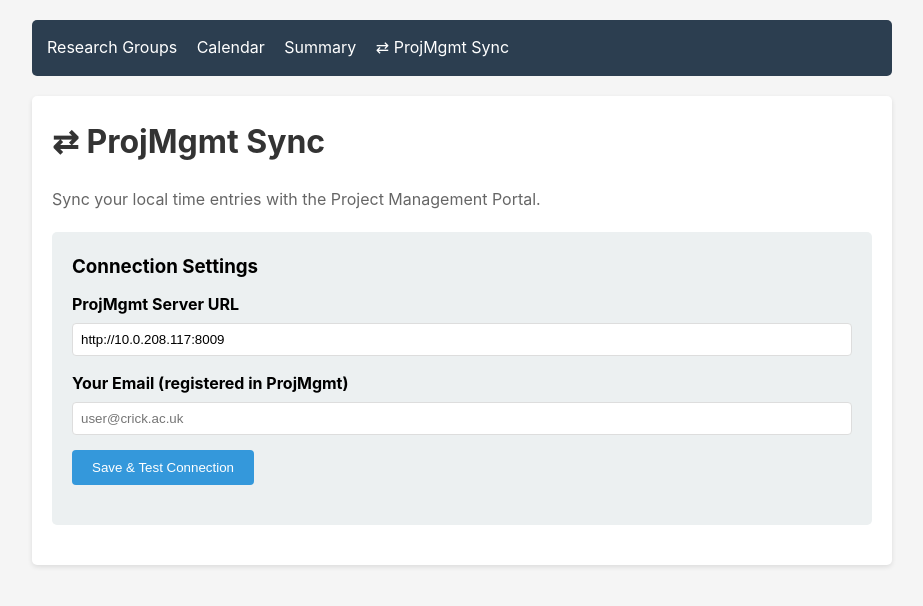
After one commit to Chemical-Biology-STP/time_tracker, a Flask app: page /sync in a window 1280 px wide. The commit adds this page. Shown: the top 606 px of the page, without its empty margins (178-1101 px from the left). Run offline with Flask 3, Linux system fonts and the light colour scheme.

Commit message:
feat: add ProjMgmt sync integration
- Add ProjMgmtSync client for bidirectional time entry sync
- Add sync settings page with server URL and email configuration
- Add project mapping UI to link local projects to ProjMgmt projects
- Add push functionality to send time entries to ProjMgmt server
- Add ProjMgmt Sync nav link to base template

```diff
--- a/app/routes.py
+++ b/app/routes.py
@@ -889,3 +889,225 @@ def edit_entry(entry_id):
 
     return render_template('edit_entry.html', entry=entry, group=group,
                           all_groups=all_groups, projects=projects)
+
+
+# ---------------------------------------------------------------------------
+# ProjMgmt Sync Routes
+# ---------------------------------------------------------------------------
+
+
+@bp.route('/sync', methods=['GET'])
+def sync_settings():
+    """Display ProjMgmt sync configuration and status."""
+    import json
+    import os
+
+    config_path = os.path.join(
+        os.path.dirname(os.path.dirname(os.path.abspath(__file__))),
+        'instance', 'sync_config.json'
+    )
+
+    config = {}
+    if os.path.exists(config_path):
+        with open(config_path) as f:
+            config = json.load(f)
+
+    groups = ResearchGroup.query.all()
+
+    # Load project mappings if they exist
+    mappings_path = os.path.join(
+        os.path.dirname(os.path.dirname(os.path.abspath(__file__))),
+        'instance', 'sync_mappings.json'
+    )
+    mappings = {}
+    if os.path.exists(mappings_path):
+        with open(mappings_path) as f:
+            mappings = json.load(f)
+
+    return render_template(
+        'sync.html',
+        config=config,
+        groups=groups,
+        mappings=mappings,
+    )
+
+
+@bp.route('/sync/configure', methods=['POST'])
+def sync_configure():
+    """Save ProjMgmt sync configuration."""
+    import json
+    import os
+
+    server_url = request.form.get('server_url', '').strip()
+    email = request.form.get('email', '').strip()
+
+    if not server_url or not email:
+        flash('Server URL and email are required.', 'error')
+        return redirect(url_for('main.sync_settings'))
+
+    config = {
+        'server_url': server_url,
+        'email': email,
+    }
+
+    instance_dir = os.path.join(
+        os.path.dirname(os.path.dirname(os.path.abspath(__file__))),
+        'instance'
+    )
+    os.makedirs(instance_dir, exist_ok=True)
+
+    config_path = os.path.join(instance_dir, 'sync_config.json')
+    with open(config_path, 'w') as f:
+        json.dump(config, f, indent=2)
+
+    # Test connection
+    from .sync import ProjMgmtSync
+    try:
+        sync = ProjMgmtSync(server_url, email)
+        user_info = sync.authenticate()
+        flash(f'Connected as {user_info["username"]} ({user_info["role"]}).', 'success')
+    except Exception as exc:
+        flash(f'Configuration saved but connection failed: {exc}', 'error')
+
+    return redirect(url_for('main.sync_settings'))
+
+
+@bp.route('/sync/pull-projects', methods=['POST'])
+def sync_pull_projects():
+    """Pull projects from ProjMgmt and show them for mapping."""
+    import json
+    import os
+
+    config_path = os.path.join(
+        os.path.dirname(os.path.dirname(os.path.abspath(__file__))),
+        'instance', 'sync_config.json'
+    )
+    if not os.path.exists(config_path):
+        flash('Configure sync settings first.', 'error')
+        return redirect(url_for('main.sync_settings'))
+
+    with open(config_path) as f:
+        config = json.load(f)
+
+    from .sync import ProjMgmtSync
+    try:
+        sync_client = ProjMgmtSync(config['server_url'], config['email'])
+        sync_client.authenticate()
+        remote_projects = sync_client.pull_projects(include_all=True)
+    except Exception as exc:
+        flash(f'Failed to pull projects: {exc}', 'error')
+        return redirect(url_for('main.sync_settings'))
+
+    # Store remote projects in session for the mapping step
+    from flask import session
+    session['remote_projects'] = remote_projects
+
+    groups = ResearchGroup.query.all()
+    local_projects = Project.query.filter_by(archived=False).all()
+
+    # Load existing mappings
+    mappings_path = os.path.join(
+        os.path.dirname(os.path.dirname(os.path.abspath(__file__))),
+        'instance', 'sync_mappings.json'
+    )
+    mappings = {}
+    if os.path.exists(mappings_path):
+        with open(mappings_path) as f:
+            mappings = json.load(f)
+
+    return render_template(
+        'sync_map.html',
+        remote_projects=remote_projects,
+        local_projects=local_projects,
+        groups=groups,
+        mappings=mappings,
+        config=config,
+    )
+
+
+@bp.route('/sync/save-mappings', methods=['POST'])
+def sync_save_mappings():
+    """Save project mappings (local project ID -> ProjMgmt project ID)."""
+    import json
+    import os
+
+    mappings = {}
+    for key, value in request.form.items():
+        if key.startswith('mapping_') and value:
+            local_project_id = key.replace('mapping_', '')
+            mappings[local_project_id] = int(value)
+
+    instance_dir = os.path.join(
+        os.path.dirname(os.path.dirname(os.path.abspath(__file__))),
+        'instance'
+    )
+    os.makedirs(instance_dir, exist_ok=True)
+
+    mappings_path = os.path.join(instance_dir, 'sync_mappings.json')
+    with open(mappings_path, 'w') as f:
+        json.dump(mappings, f, indent=2)
+
+    flash(f'{len(mappings)} project mapping(s) saved.', 'success')
+    return redirect(url_for('main.sync_settings'))
+
+
+@bp.route('/sync/push', methods=['POST'])
+def sync_push():
+    """Push time entries from a local group to ProjMgmt."""
+    import json
+    import os
+
+    group_id = request.form.get('group_id', type=int)
+    since_date = request.form.get('since_date', '').strip() or None
+
+    if not group_id:
+        flash('Select a research group to sync.', 'error')
+        return redirect(url_for('main.sync_settings'))
+
+    config_path = os.path.join(
+        os.path.dirname(os.path.dirname(os.path.abspath(__file__))),
+        'instance', 'sync_config.json'
+    )
+    mappings_path = os.path.join(
+        os.path.dirname(os.path.dirname(os.path.abspath(__file__))),
+        'instance', 'sync_mappings.json'
+    )
+
+    if not os.path.exists(config_path):
+        flash('Configure sync settings first.', 'error')
+        return redirect(url_for('main.sync_settings'))
+
+    with open(config_path) as f:
+        config = json.load(f)
+
+    mappings = {}
+    if os.path.exists(mappings_path):
+        with open(mappings_path) as f:
+            mappings = json.load(f)
+
+    if not mappings:
+        flash('No project mappings configured. Map your local projects to ProjMgmt projects first.', 'error')
+        return redirect(url_for('main.sync_settings'))
+
+    # Convert string keys to int
+    int_mappings = {int(k): v for k, v in mappings.items()}
+
+    from .sync import ProjMgmtSync
+    try:
+        sync_client = ProjMgmtSync(config['server_url'], config['email'])
+        sync_client.authenticate()
+        result = sync_client.push_entries(group_id, int_mappings, since_date)
+    except Exception as exc:
+        flash(f'Sync failed: {exc}', 'error')
+        return redirect(url_for('main.sync_settings'))
+
+    created = result.get('created', 0)
+    skipped = result.get('skipped', 0)
+    errors = result.get('errors', [])
+
+    msg = f'Sync complete: {created} entries pushed, {skipped} skipped.'
+    if errors:
+        msg += f' {len(errors)} error(s).'
+    flash(msg, 'success' if not errors else 'warning')
+
+    return redirect(url_for('main.sync_settings'))
--- a/app/templates/base.html
+++ b/app/templates/base.html
@@ -36,6 +36,7 @@
         <a href="{{ url_for('main.groups') }}">Research Groups</a>
         <a href="{{ url_for('main.overall_calendar') }}">Calendar</a>
         <a href="{{ url_for('main.overall_summary') }}">Summary</a>
+        <a href="{{ url_for('main.sync_settings') }}">⇄ ProjMgmt Sync</a>
     </nav>
     <div class="container">
         {% with messages = get_flashed_messages(with_categories=true) %}
--- /dev/null
+++ b/app/templates/sync.html
@@ -0,0 +1,63 @@
+{% extends "base.html" %}
+{% block title %}ProjMgmt Sync — Time Tracker{% endblock %}
+
+{% block content %}
+<h1>⇄ ProjMgmt Sync</h1>
+<p style="color:#666;margin-bottom:20px">Sync your local time entries with the Project Management Portal.</p>
+
+<!-- Connection Settings -->
+<div class="summary-box">
+  <h3>Connection Settings</h3>
+  <form method="post" action="{{ url_for('main.sync_configure') }}">
+    <label for="server_url">ProjMgmt Server URL</label>
+    <input type="url" name="server_url" id="server_url" value="{{ config.get('server_url', 'http://10.0.208.117:8009') }}" placeholder="http://10.0.208.117:8009" required>
+
+    <label for="email">Your Email (registered in ProjMgmt)</label>
+    <input type="email" name="email" id="email" value="{{ config.get('email', '') }}" placeholder="user@crick.ac.uk" required>
+
+    <button type="submit">Save &amp; Test Connection</button>
+  </form>
+</div>
+
+{% if config.get('email') %}
+<!-- Project Mapping -->
+<div class="summary-box">
+  <h3>Project Mapping</h3>
+  <p style="color:#666;margin-bottom:15px">Map your local projects to ProjMgmt projects so time entries sync to the right place.</p>
+  <form method="post" action="{{ url_for('main.sync_pull_projects') }}">
+    <button type="submit">Pull ProjMgmt Projects &amp; Configure Mappings</button>
+  </form>
+
+  {% if mappings %}
+  <table style="margin-top:15px">
+    <thead><tr><th>Local Project ID</th><th>→ ProjMgmt Project ID</th></tr></thead>
+    <tbody>
+      {% for local_id, remote_id in mappings.items() %}
+      <tr><td>{{ local_id }}</td><td>{{ remote_id }}</td></tr>
+      {% endfor %}
+    </tbody>
+  </table>
+  {% endif %}
+</div>
+
+<!-- Push Time Entries -->
+<div class="summary-box">
+  <h3>Push Time Entries</h3>
+  <p style="color:#666;margin-bottom:15px">Send your local time entries to ProjMgmt. Only entries with mapped projects will be synced.</p>
+  <form method="post" action="{{ url_for('main.sync_push') }}">
+    <label for="group_id">Research Group</label>
+    <select name="group_id" id="group_id" style="width:100%;padding:8px;margin-bottom:15px;border:1px solid #ddd;border-radius:4px" required>
+      <option value="">Select a group…</option>
+      {% for g in groups %}
+      <option value="{{ g.id }}">{{ g.name }}</option>
+      {% endfor %}
+    </select>
+
+    <label for="since_date">Since Date (optional — leave blank for all)</label>
+    <input type="date" name="since_date" id="since_date">
+
+    <button type="submit">Push to ProjMgmt</button>
+  </form>
+</div>
+{% endif %}
+{% endblock %}
```
Also changed, not shown: app/sync.py (added, +168 -0 lines), app/templates/sync_map.html (added, +71 -0 lines).
